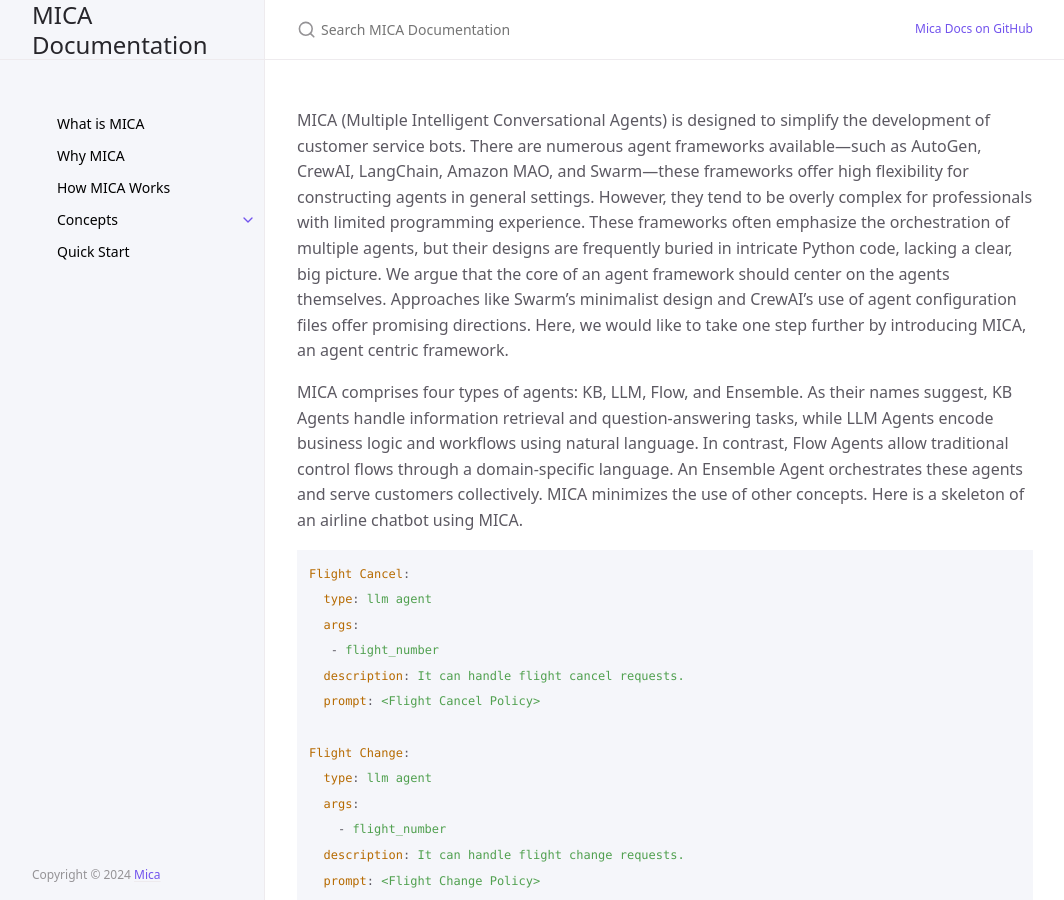
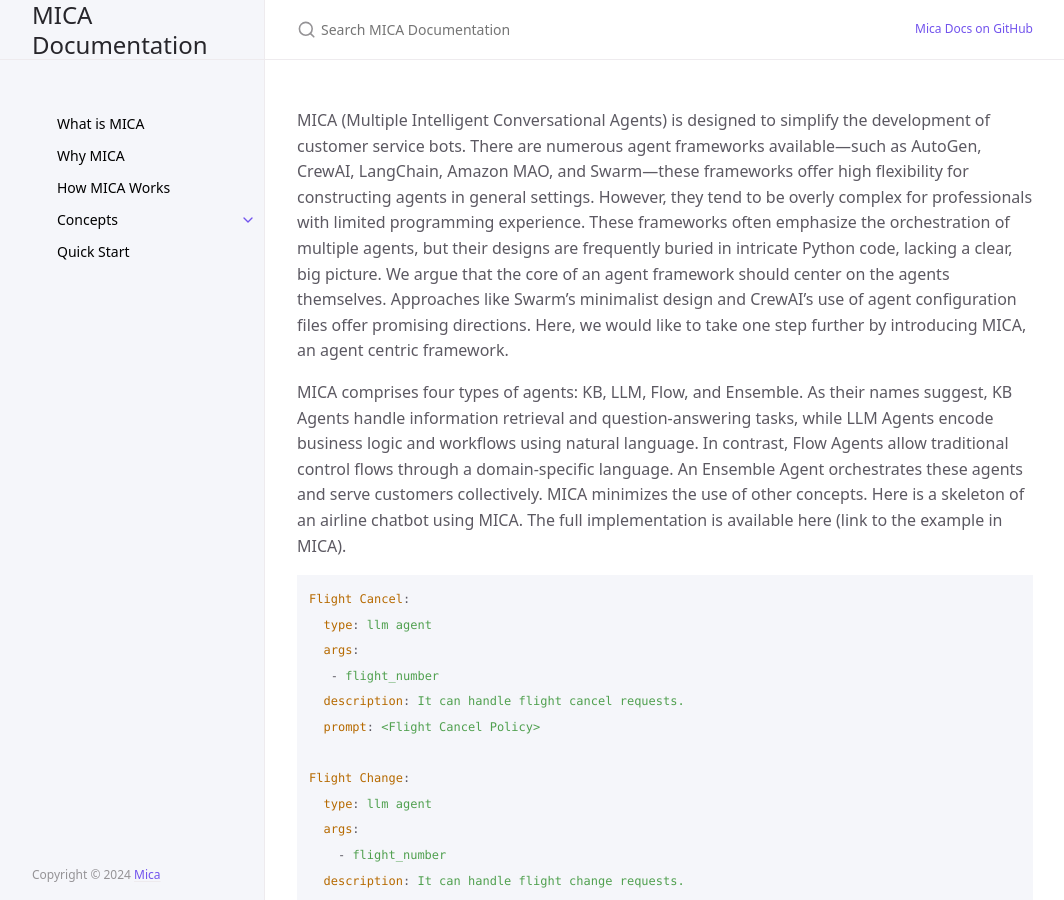
Before and after one commit to Mica-labs/Mica-labs.github.io, a Jekyll site: the page built from index.md, in a window 1280 px wide and 900 px high. Shown: the whole window, without its empty margins (107-1171 px from the left). Built offline with Jekyll 4.4.1, drawn with Linux system fonts in a browser that asks for light colours; cached includes are drawn as plain includes.

Commit message:
Update index.md

````diff
--- a/index.md
+++ b/index.md
@@ -10,7 +10,7 @@ MICA (Multiple Intelligent Conversational Agents) is designed to simplify the de
 These frameworks often emphasize the orchestration of multiple agents, but their designs are frequently buried in intricate Python code, lacking a clear, big picture. We argue that the core of an agent framework should center on the agents themselves. Approaches like Swarm’s minimalist design and CrewAI’s use of agent configuration files offer promising directions.  Here, we would like to take one step further by introducing MICA, an agent centric framework.
 
 MICA comprises four types of agents: KB, LLM, Flow, and Ensemble. As their names suggest, KB Agents handle information retrieval and question-answering tasks, while LLM Agents encode business logic and workflows using natural language. In contrast, Flow Agents allow traditional control flows through a domain-specific language.  An  Ensemble Agent orchestrates these agents and serve customers collectively. MICA minimizes the use of other concepts.
- Here is a skeleton of an airline chatbot using MICA.
+ Here is a skeleton of an airline chatbot using MICA. The full implementation is available here (link to the example in MICA).
 
 ```yaml
 Flight Cancel:
````
